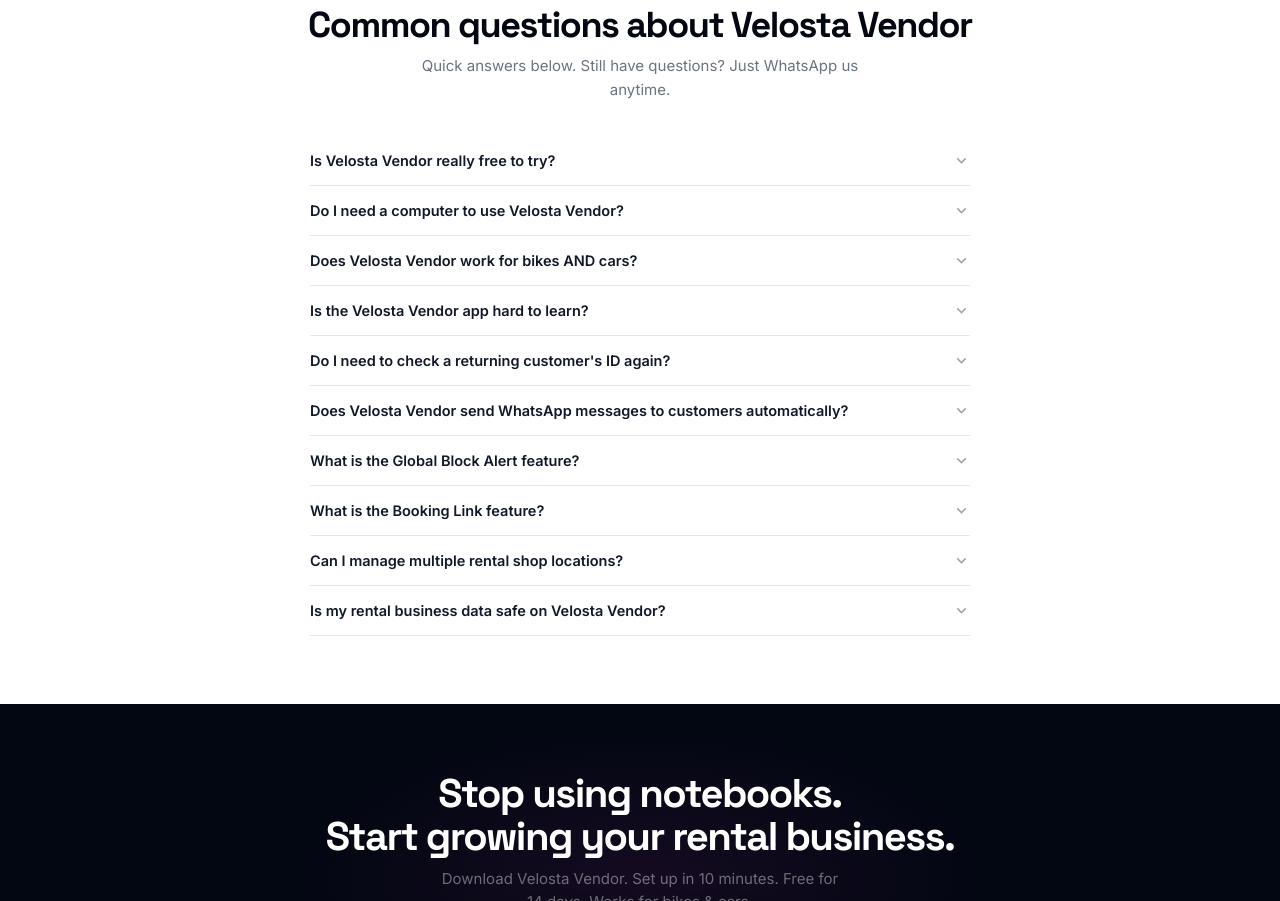
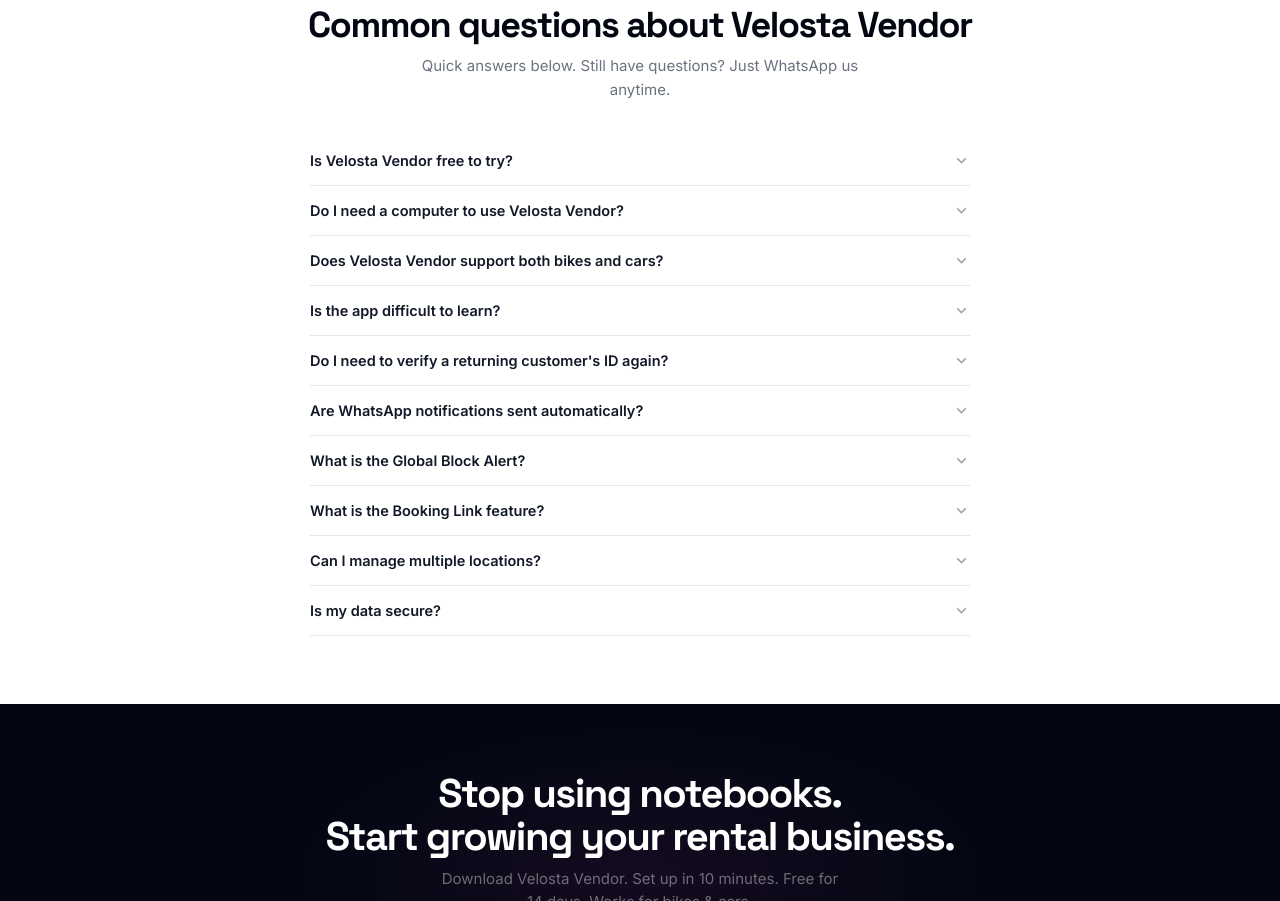
Before and after one commit to Velosta-ai/Velosta-Vendor-Marketing-Page, a plain HTML site: page Velosta-Vendor-Marketing-Page.html in a window 1280 px wide. Shown: the part 6801-7702 px from the top of the page. Drawn offline with Linux system fonts and the light colour scheme; a script that the page names is missing.

Commit message:
Update Velosta-Vendor-Marketing-Page.html

```diff
--- a/Velosta-Vendor-Marketing-Page.html
+++ b/Velosta-Vendor-Marketing-Page.html
@@ -862,7 +862,7 @@
     <div class="wrap">
         <div class="shd c"><div class="sec-eye rv">Get Started</div><h2 class="sec-t rv d1">Set up your rental shop in 10 minutes</h2><p class="sec-sub rv d2">No computer required. No training needed. Just download and start managing your vehicles.</p></div>
         <div class="stg" role="list">
-            <div class="st rv" role="listitem"><div class="st-n"><div class="st-ni">1</div></div><h3>Download the app</h3><p>Free on Google Play Store &amp; Apple App Store.</p></div>
+            <div class="st rv" role="listitem"><div class="st-n"><div class="st-ni">1</div></div><h3>Download the app</h3><p>Contact team velosta via WhatsApp</p></div>
             <div class="st rv d1" role="listitem"><div class="st-n"><div class="st-ni">2</div></div><h3>Add your vehicles</h3><p>Bikes, scooters, cars — add photos &amp; rental price.</p></div>
             <div class="st rv d2" role="listitem"><div class="st-n"><div class="st-ni">3</div></div><h3>Start taking bookings</h3><p>Customer walks in? Create a booking in seconds.</p></div>
             <div class="st rv d3" role="listitem"><div class="st-n"><div class="st-ni">4</div></div><h3>Grow your rental business</h3><p>Track earnings. Add more vehicles &amp; locations. Scale up.</p></div>
@@ -909,8 +909,8 @@
                     <li><span class="ck-i"><svg fill="none" viewBox="0 0 24 24" stroke="currentColor" stroke-width="3" aria-hidden="true"><polyline points="20 6 9 17 4 12"/></svg></span>Manage staff &amp; multiple shop locations</li>
                 </ul>
                 <div class="ab">
-                    <a href="#" class="abb" aria-label="Download Velosta Vendor from Google Play Store"><svg viewBox="0 0 24 24" fill="currentColor" aria-hidden="true"><path d="M3.609 1.814L13.792 12 3.61 22.186a.996.996 0 01-.61-.92V2.734a1 1 0 01.609-.92zm10.89 10.893l2.302 2.302-10.937 6.333 8.635-8.635zm3.199-3.199l2.302 2.302-2.302 2.302-2.302-2.302 2.302-2.302zM5.864 2.658L16.8 8.99l-2.302 2.302-8.635-8.635z"/></svg>Google Play</a>
-                    <a href="#" class="abb" aria-label="Download Velosta Vendor from Apple App Store"><svg viewBox="0 0 24 24" fill="currentColor" aria-hidden="true"><path d="M18.71 19.5c-.83 1.24-1.71 2.45-3.05 2.47-1.34.03-1.77-.79-3.29-.79-1.53 0-2 .77-3.27.82-1.31.05-2.3-1.32-3.14-2.53C4.25 17 2.94 12.45 4.7 9.39c.87-1.52 2.43-2.48 4.12-2.51 1.28-.02 2.5.87 3.29.87.78 0 2.26-1.07 3.8-.91.65.03 2.47.26 3.64 1.98-.09.06-2.17 1.28-2.15 3.81.03 3.02 2.65 4.03 2.68 4.04-.03.07-.42 1.44-1.38 2.83M13 3.5c.73-.83 1.94-1.46 2.94-1.5.13 1.17-.34 2.35-1.04 3.19-.69.85-1.83 1.51-2.95 1.42-.15-1.15.41-2.35 1.05-3.11z"/></svg>App Store</a>
+                    <!-- <a href="#" class="abb" aria-label="Download Velosta Vendor from Google Play Store"><svg viewBox="0 0 24 24" fill="currentColor" aria-hidden="true"><path d="M3.609 1.814L13.792 12 3.61 22.186a.996.996 0 01-.61-.92V2.734a1 1 0 01.609-.92zm10.89 10.893l2.302 2.302-10.937 6.333 8.635-8.635zm3.199-3.199l2.302 2.302-2.302 2.302-2.302-2.302 2.302-2.302zM5.864 2.658L16.8 8.99l-2.302 2.302-8.635-8.635z"/></svg>Google Play</a> -->
+                    <!-- <a href="#" class="abb" aria-label="Download Velosta Vendor from Apple App Store"><svg viewBox="0 0 24 24" fill="currentColor" aria-hidden="true"><path d="M18.71 19.5c-.83 1.24-1.71 2.45-3.05 2.47-1.34.03-1.77-.79-3.29-.79-1.53 0-2 .77-3.27.82-1.31.05-2.3-1.32-3.14-2.53C4.25 17 2.94 12.45 4.7 9.39c.87-1.52 2.43-2.48 4.12-2.51 1.28-.02 2.5.87 3.29.87.78 0 2.26-1.07 3.8-.91.65.03 2.47.26 3.64 1.98-.09.06-2.17 1.28-2.15 3.81.03 3.02 2.65 4.03 2.68 4.04-.03.07-.42 1.44-1.38 2.83M13 3.5c.73-.83 1.94-1.46 2.94-1.5.13 1.17-.34 2.35-1.04 3.19-.69.85-1.83 1.51-2.95 1.42-.15-1.15.41-2.35 1.05-3.11z"/></svg>App Store</a> -->
                 </div>
             </div>
             <div class="app-v rv">
@@ -926,18 +926,129 @@
 <section class="sec" id="faq" aria-label="Frequently asked questions about Velosta Vendor rental management app">
     <div class="wrap">
         <div class="shd c"><div class="sec-eye rv">Frequently Asked Questions</div><h2 class="sec-t rv d1">Common questions about Velosta Vendor</h2><p class="sec-sub rv d2">Quick answers below. Still have questions? Just WhatsApp us anytime.</p></div>
-        <div class="faq-l rv">
-            <div class="faq-i"><button class="faq-b" aria-expanded="false">Is Velosta Vendor really free to try?<svg fill="none" viewBox="0 0 24 24" stroke="currentColor" stroke-width="2" aria-hidden="true"><polyline points="6 9 12 15 18 9"/></svg></button><div class="faq-a" role="region"><p>Yes. 14 days free, any plan. No card needed. Download, sign up, start. Like it? Pay. If not, zero charges.</p></div></div>
-            <div class="faq-i"><button class="faq-b" aria-expanded="false">Do I need a computer to use Velosta Vendor?<svg fill="none" viewBox="0 0 24 24" stroke="currentColor" stroke-width="2" aria-hidden="true"><polyline points="6 9 12 15 18 9"/></svg></button><div class="faq-a" role="region"><p>No. Everything works on your phone. Download from Google Play Store or Apple App Store. Most rental shop owners run their whole business from their phone.</p></div></div>
-            <div class="faq-i"><button class="faq-b" aria-expanded="false">Does Velosta Vendor work for bikes AND cars?<svg fill="none" viewBox="0 0 24 24" stroke="currentColor" stroke-width="2" aria-hidden="true"><polyline points="6 9 12 15 18 9"/></svg></button><div class="faq-a" role="region"><p>Yes! Bikes, scooters, cars, SUVs — any vehicle you rent out. Activa, Royal Enfield, Swift, Innova, KTM, BMW — all vehicle types fully supported.</p></div></div>
-            <div class="faq-i"><button class="faq-b" aria-expanded="false">Is the Velosta Vendor app hard to learn?<svg fill="none" viewBox="0 0 24 24" stroke="currentColor" stroke-width="2" aria-hidden="true"><polyline points="6 9 12 15 18 9"/></svg></button><div class="faq-a" role="region"><p>If you can use WhatsApp, you can use Velosta Vendor. Most shop owners figure it out in 15 minutes. Staff learn even faster.</p></div></div>
-            <div class="faq-i"><button class="faq-b" aria-expanded="false">Do I need to check a returning customer's ID again?<svg fill="none" viewBox="0 0 24 24" stroke="currentColor" stroke-width="2" aria-hidden="true"><polyline points="6 9 12 15 18 9"/></svg></button><div class="faq-a" role="region"><p>No! Once saved in the Customer Vault, they're "Vault Verified" — create a new booking instantly with no ID check needed.</p></div></div>
-            <div class="faq-i"><button class="faq-b" aria-expanded="false">Does Velosta Vendor send WhatsApp messages to customers automatically?<svg fill="none" viewBox="0 0 24 24" stroke="currentColor" stroke-width="2" aria-hidden="true"><polyline points="6 9 12 15 18 9"/></svg></button><div class="faq-a" role="region"><p>Yes. Automatic booking confirmations with vehicle details, dates, and amount. Plus "return today" reminders so customers never forget.</p></div></div>
-            <div class="faq-i"><button class="faq-b" aria-expanded="false">What is the Global Block Alert feature?<svg fill="none" viewBox="0 0 24 24" stroke="currentColor" stroke-width="2" aria-hidden="true"><polyline points="6 9 12 15 18 9"/></svg></button><div class="faq-a" role="region"><p>If any rental vendor in India blocks a customer for bad behavior (theft, damage, non-payment), and that customer tries to rent from you — you get an instant popup warning. Protects the whole rental community.</p></div></div>
-            <div class="faq-i"><button class="faq-b" aria-expanded="false">What is the Booking Link feature?<svg fill="none" viewBox="0 0 24 24" stroke="currentColor" stroke-width="2" aria-hidden="true"><polyline points="6 9 12 15 18 9"/></svg></button><div class="faq-a" role="region"><p>Generate a shareable booking link and send it to your customer via WhatsApp or SMS. When they book through the link, the booking automatically appears in your app. No manual entry needed.</p></div></div>
-            <div class="faq-i"><button class="faq-b" aria-expanded="false">Can I manage multiple rental shop locations?<svg fill="none" viewBox="0 0 24 24" stroke="currentColor" stroke-width="2" aria-hidden="true"><polyline points="6 9 12 15 18 9"/></svg></button><div class="faq-a" role="region"><p>Yes. Manage up to 3 locations on Professional plan. Need more? Contact us. All shops visible on one single screen.</p></div></div>
-            <div class="faq-i"><button class="faq-b" aria-expanded="false">Is my rental business data safe on Velosta Vendor?<svg fill="none" viewBox="0 0 24 24" stroke="currentColor" stroke-width="2" aria-hidden="true"><polyline points="6 9 12 15 18 9"/></svg></button><div class="faq-a" role="region"><p>Completely. All data is encrypted and backed up daily on secure cloud servers. Customer IDs stored with bank-level security. Your data is yours — always.</p></div></div>
+       <div class="faq-l rv">
+
+    <div class="faq-i">
+        <button class="faq-b" aria-expanded="false">
+            Is Velosta Vendor free to try?
+            <svg fill="none" viewBox="0 0 24 24" stroke="currentColor" stroke-width="2" aria-hidden="true">
+                <polyline points="6 9 12 15 18 9"/>
+            </svg>
+        </button>
+        <div class="faq-a" role="region">
+            <p>Yes. Enjoy a 14-day free trial on any plan — no card required. Just download, sign up, and start using. Continue only if you find it valuable.</p>
         </div>
+    </div>
+
+    <div class="faq-i">
+        <button class="faq-b" aria-expanded="false">
+            Do I need a computer to use Velosta Vendor?
+            <svg fill="none" viewBox="0 0 24 24" stroke="currentColor" stroke-width="2" aria-hidden="true">
+                <polyline points="6 9 12 15 18 9"/>
+            </svg>
+        </button>
+        <div class="faq-a" role="region">
+            <p>No. Velosta Vendor is fully mobile-friendly. You can run your entire rental business directly from your phone. Simply contact the Velosta team on WhatsApp to get started.</p>
+        </div>
+    </div>
+
+    <div class="faq-i">
+        <button class="faq-b" aria-expanded="false">
+            Does Velosta Vendor support both bikes and cars?
+            <svg fill="none" viewBox="0 0 24 24" stroke="currentColor" stroke-width="2" aria-hidden="true">
+                <polyline points="6 9 12 15 18 9"/>
+            </svg>
+        </button>
+        <div class="faq-a" role="region">
+            <p>Absolutely. Manage all types of vehicles — bikes, scooters, cars, SUVs, and more. From Activa and Royal Enfield to Swift, Innova, KTM, and BMW — everything is supported.</p>
+        </div>
+    </div>
+
+    <div class="faq-i">
+        <button class="faq-b" aria-expanded="false">
+            Is the app difficult to learn?
+            <svg fill="none" viewBox="0 0 24 24" stroke="currentColor" stroke-width="2" aria-hidden="true">
+                <polyline points="6 9 12 15 18 9"/>
+            </svg>
+        </button>
+        <div class="faq-a" role="region">
+            <p>Not at all. If you can use WhatsApp, you can use Velosta Vendor. Most users get comfortable within 10–15 minutes, and staff pick it up even faster.</p>
+        </div>
+    </div>
+
+    <div class="faq-i">
+        <button class="faq-b" aria-expanded="false">
+            Do I need to verify a returning customer's ID again?
+            <svg fill="none" viewBox="0 0 24 24" stroke="currentColor" stroke-width="2" aria-hidden="true">
+                <polyline points="6 9 12 15 18 9"/>
+            </svg>
+        </button>
+        <div class="faq-a" role="region">
+            <p>No. Once a customer is saved in your Customer Vault, they are marked as “Vault Verified.” You can create bookings instantly without rechecking their ID.</p>
+        </div>
+    </div>
+
+    <div class="faq-i">
+        <button class="faq-b" aria-expanded="false">
+            Are WhatsApp notifications sent automatically?
+            <svg fill="none" viewBox="0 0 24 24" stroke="currentColor" stroke-width="2" aria-hidden="true">
+                <polyline points="6 9 12 15 18 9"/>
+            </svg>
+        </button>
+        <div class="faq-a" role="region">
+            <p>Yes. Customers automatically receive booking confirmations with vehicle details, dates, and pricing, along with timely return reminders.</p>
+        </div>
+    </div>
+
+    <div class="faq-i">
+        <button class="faq-b" aria-expanded="false">
+            What is the Global Block Alert?
+            <svg fill="none" viewBox="0 0 24 24" stroke="currentColor" stroke-width="2" aria-hidden="true">
+                <polyline points="6 9 12 15 18 9"/>
+            </svg>
+        </button>
+        <div class="faq-a" role="region">
+            <p>If a customer has been flagged by another rental vendor for issues like damage, theft, or non-payment, you’ll receive an instant alert — helping protect your business and the wider rental community.</p>
+        </div>
+    </div>
+
+    <div class="faq-i">
+        <button class="faq-b" aria-expanded="false">
+            What is the Booking Link feature?
+            <svg fill="none" viewBox="0 0 24 24" stroke="currentColor" stroke-width="2" aria-hidden="true">
+                <polyline points="6 9 12 15 18 9"/>
+            </svg>
+        </button>
+        <div class="faq-a" role="region">
+            <p>Create a shareable booking link and send it via WhatsApp or SMS. When customers book through the link, the details are automatically added to your dashboard — no manual entry required.</p>
+        </div>
+    </div>
+
+    <div class="faq-i">
+        <button class="faq-b" aria-expanded="false">
+            Can I manage multiple locations?
+            <svg fill="none" viewBox="0 0 24 24" stroke="currentColor" stroke-width="2" aria-hidden="true">
+                <polyline points="6 9 12 15 18 9"/>
+            </svg>
+        </button>
+        <div class="faq-a" role="region">
+            <p>Yes. Manage up to 3 locations with the Professional plan. Need more? Get in touch with our team. All locations are accessible from a single dashboard.</p>
+        </div>
+    </div>
+
+    <div class="faq-i">
+        <button class="faq-b" aria-expanded="false">
+            Is my data secure?
+            <svg fill="none" viewBox="0 0 24 24" stroke="currentColor" stroke-width="2" aria-hidden="true">
+                <polyline points="6 9 12 15 18 9"/>
+            </svg>
+        </button>
+        <div class="faq-a" role="region">
+            <p>Yes. Your data is encrypted, securely stored, and backed up daily. Customer information is protected with bank-level security — and you always retain full ownership of your data.</p>
+        </div>
+    </div>
+
+</div>
     </div>
 </section>
 
```
